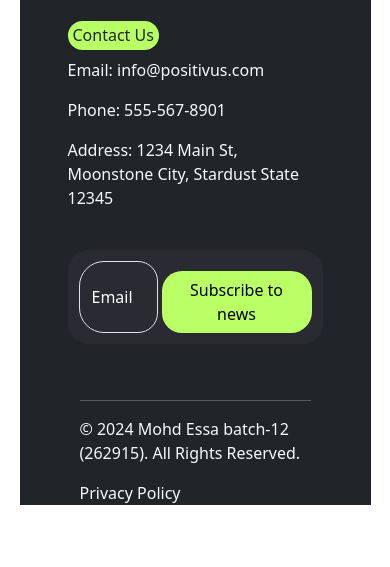
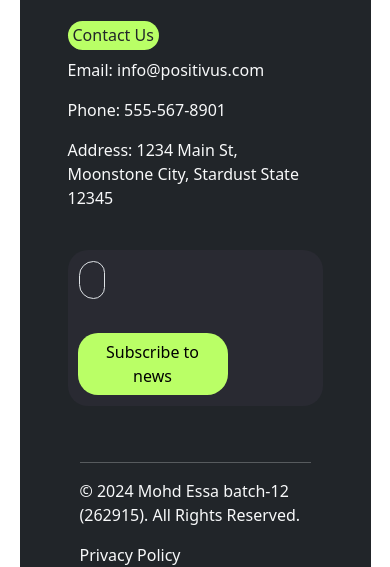
Before and after one commit to essaehaan/html-css-hackathon-smit, a plain HTML site: page index.html in a window 390 px wide. Shown: the part 4270-4837 px from the top of the page. Before the commit the page ends 4775 px from the top, so only its background shows below. Drawn offline with nearby package versions, Linux system fonts and the light colour scheme.

Commit message:
Update style.css

```diff
--- a/style.css
+++ b/style.css
@@ -209,7 +209,10 @@
     .navbar-container input[type="checkbox"]:checked ~ .logo{
         display: none;
     }
-
+.input-group{
+    display:flex;
+    flex-direction:column !important;
+}
     h3.acc-num {
         font-size: 21px !important;
         padding-right: 16px !important;
```
